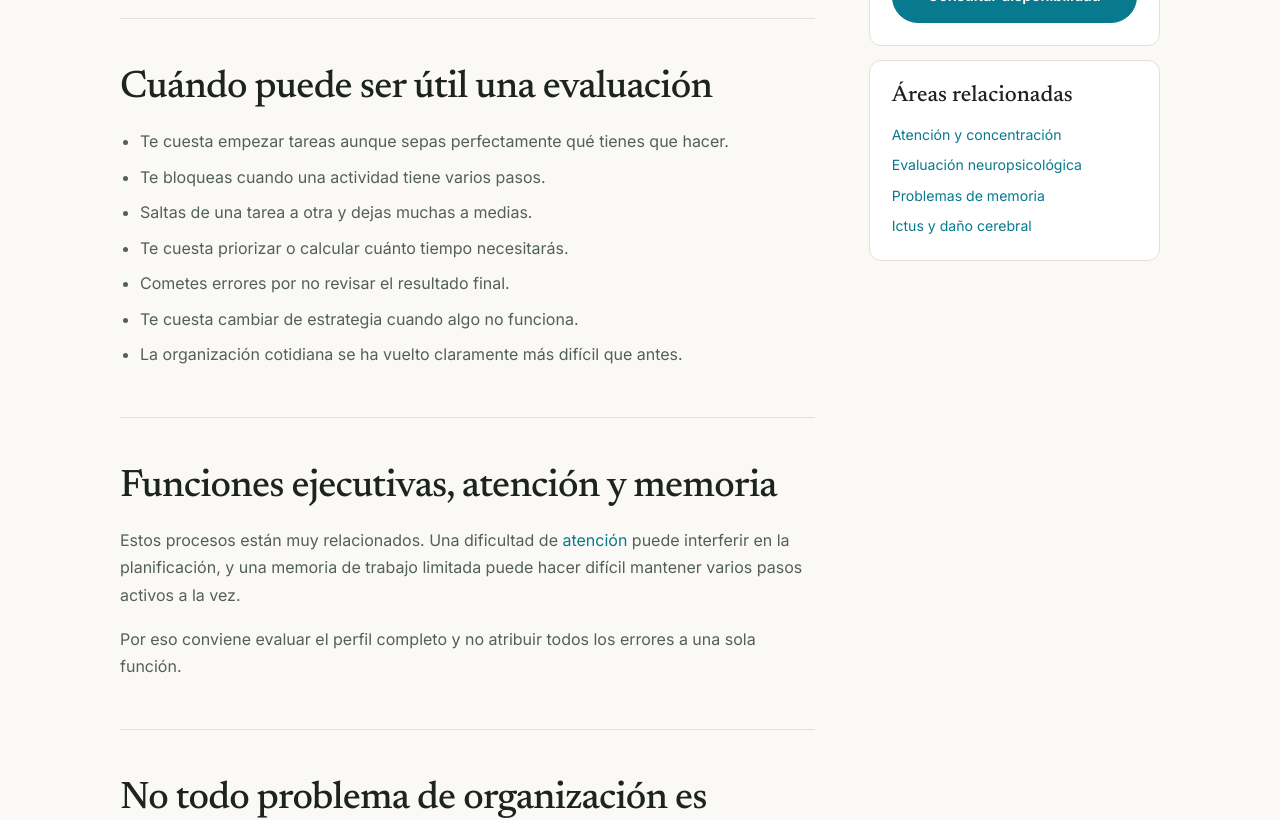
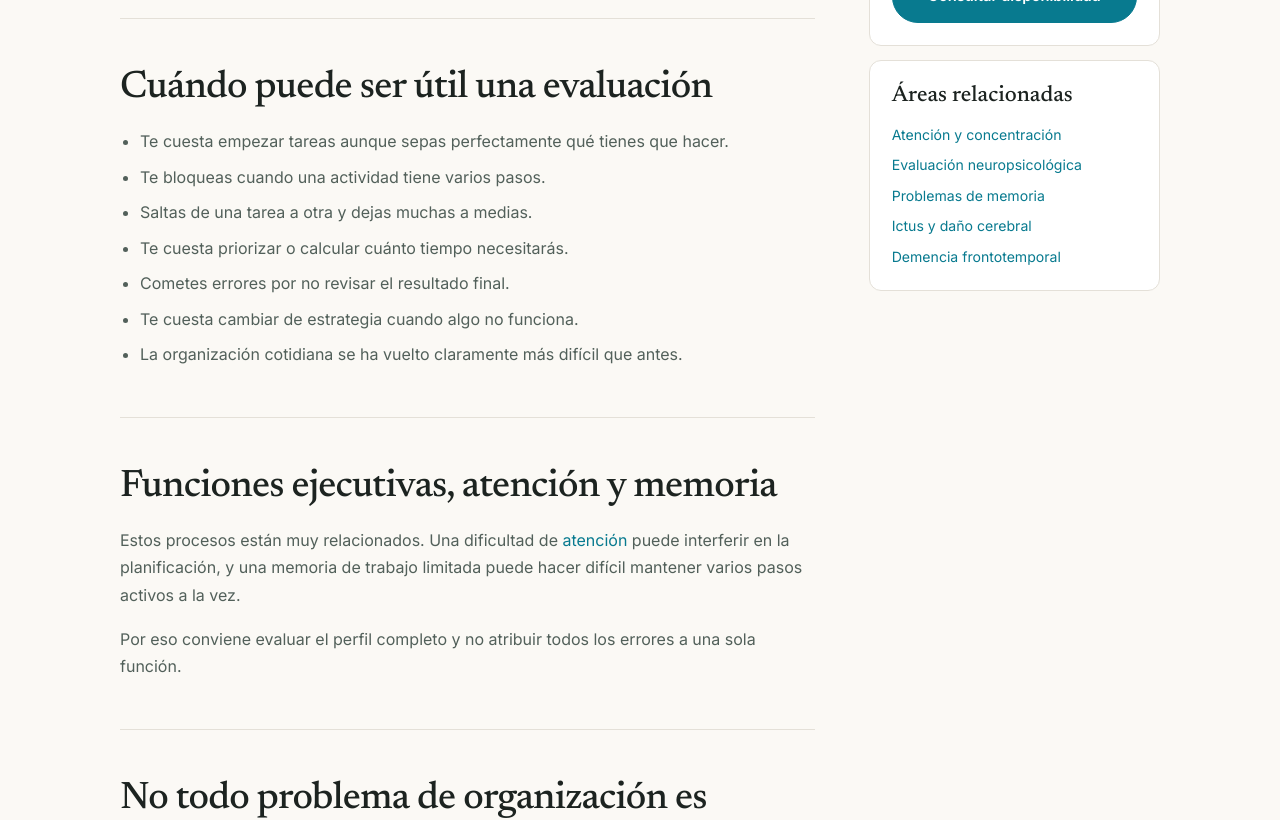
Before and after one commit to carolinasanchezgirona/Portfolio-Carolina, a Next.js app: page /funciones-ejecutivas-y-planificacion-en-adultos in a window 1280 px wide. Shown: the part 1000-1820 px from the top of the page. Built offline with nearby package versions, Linux system fonts and the light colour scheme.

Commit message:
SEO: link frontotemporal dementia page

```diff
--- a/app/funciones-ejecutivas-y-planificacion-en-adultos/page.tsx
+++ b/app/funciones-ejecutivas-y-planificacion-en-adultos/page.tsx
@@ -47,7 +47,8 @@ export default function ExecutiveFunctionsAdultsPage() {
         </article>
         <aside className="seo-sidebar" aria-label="Información práctica">
           <div className="seo-card"><h2>Primera visita</h2><ul className="seo-facts"><li><span>Duración</span><strong>60 minutos</strong></li><li><span>Tarifa</span><strong>60 €</strong></li><li><span>Ubicación</span><strong>Arenys de Mar</strong></li><li><span>Área</span><strong>Neuropsicología</strong></li></ul><a className="editorial-btn editorial-btn-primary" href="/cita/">Consultar disponibilidad</a></div>
-          <div className="seo-card"><h3>Áreas relacionadas</h3><div className="seo-related"><a href="/problemas-de-atencion-y-concentracion-en-adultos/">Atención y concentración</a><a href="/evaluacion-neuropsicologica/">Evaluación neuropsicológica</a><a href="/problemas-de-memoria/">Problemas de memoria</a><a href="/ictus-y-dano-cerebral-adquirido/">Ictus y daño cerebral</a></div></div>
+          <div className="seo-card"><h3>Áreas relacionadas</h3><div className="seo-related"><a href="/problemas-de-atencion-y-concentracion-en-adultos/">Atención y concentración</a><a href="/evaluacion-neuropsicologica/">Evaluación neuropsicológica</a><a href="/problemas-de-memoria/">Problemas de memoria</a><a href="/ictus-y-dano-cerebral-adquirido/">Ictus y daño cerebral</a>
+              <a href="/demencia-frontotemporal/">Demencia frontotemporal</a></div></div>
         </aside>
       </div>
       <section className="editorial-section seo-authority"><div className="editorial-wrap seo-authority-grid"><div><p className="editorial-section-eyebrow">Profesional responsable</p><h2>Carolina Sánchez Girona</h2><p className="editorial-role">Psicóloga General Sanitaria · Neuropsicóloga</p></div><div className="seo-authority-copy"><p>Trabajo en evaluación neuropsicológica de personas adultas, integrando atención, memoria, funciones ejecutivas, estado emocional y repercusión funcional.</p><div className="seo-authority-links"><a href="/sobre-mi/">Conocer mi trayectoria profesional →</a><a href="/neuropsicologia/">Ver Neuropsicología →</a></div></div></div></section>
```
